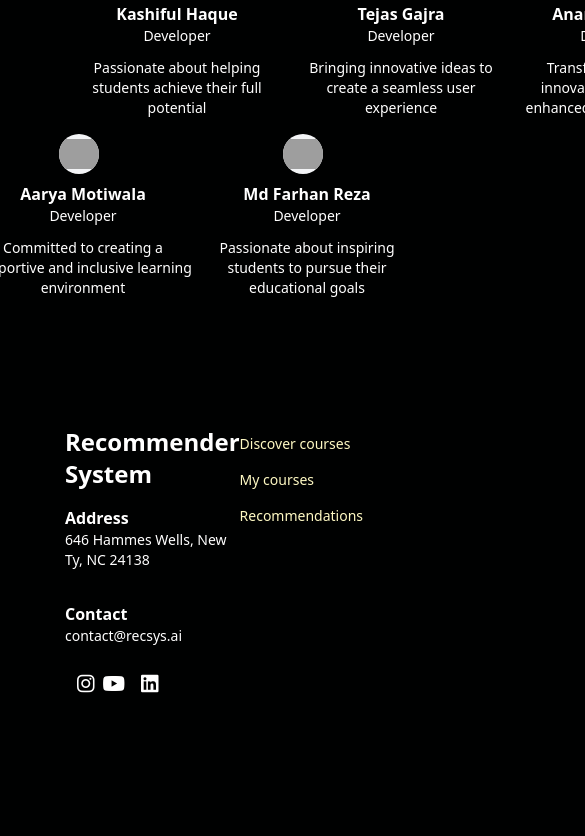
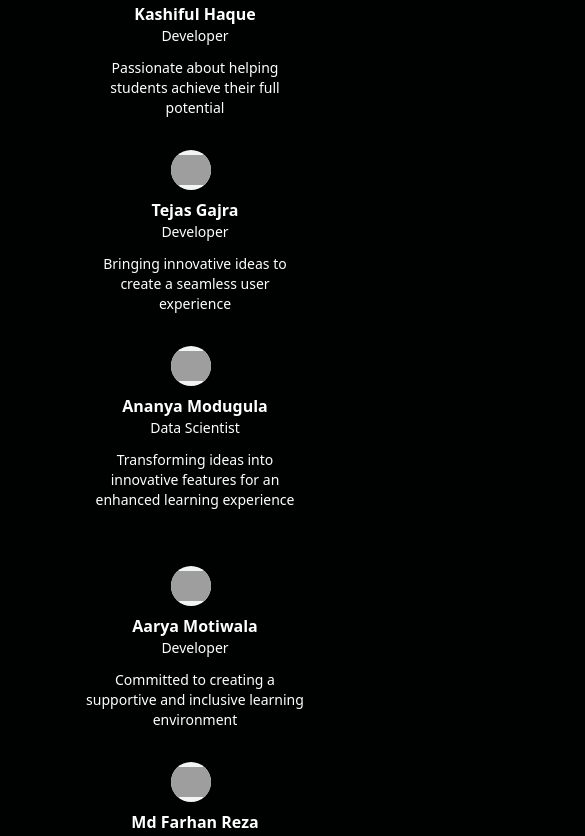
Before and after one commit to se-sept-14/satoru, a Vue app in the folder client/: page / in a window 390 px wide. Shown: the part 4860-5696 px from the top of the page, 585 px wide, since content can reach past the window. Before the commit the page ends 5654 px from the top, so only its background shows below. Built offline with nearby package versions, Linux system fonts and the light colour scheme; grey boxes are pictures that could not be loaded.

Commit message:
Made homepage responsive

```diff
--- a/client/src/pages/HomePage.vue
+++ b/client/src/pages/HomePage.vue
@@ -203,12 +203,12 @@
       </button>
     </div>
 
-    <div class="flex flex-col mt-32 mb-24">
+    <div class="flex flex-col mt-28 mb-24">
       <h1 class="text-center text-4xl font-bold">Meet Our Team 14</h1>
       <p class="text-center mt-2">Get to know the minds behind this platform</p>
 
-      <div class="flex flex-row mt-6">
-        <div class="basis-1/3 flex flex-col items-center">
+      <div class="flex flex-col lg:flex-row my-6">
+        <div class="basis-1/3 flex flex-col items-center my-4 lg:my-0">
           <div
             class="relative inline-flex items-center justify-center w-10 h-10 overflow-hidden bg-gray-100 rounded-full dark:bg-gray-600 mr-2"
           >
@@ -224,7 +224,7 @@
           </p>
         </div>
 
-        <div class="basis-1/3 flex flex-col items-center">
+        <div class="basis-1/3 flex flex-col items-center my-4 lg:my-0">
           <div
             class="relative inline-flex items-center justify-center w-10 h-10 overflow-hidden bg-gray-100 rounded-full dark:bg-gray-600 mr-2"
           >
@@ -240,7 +240,7 @@
           </p>
         </div>
 
-        <div class="basis-1/3 flex flex-col items-center">
+        <div class="basis-1/3 flex flex-col items-center my-4 lg:my-0">
           <div
             class="relative inline-flex items-center justify-center w-10 h-10 overflow-hidden bg-gray-100 rounded-full dark:bg-gray-600 mr-2"
           >
@@ -257,8 +257,9 @@
           </p>
         </div>
       </div>
-      <div class="flex flex-row justify-center mt-4">
-        <div class="basis-1/3 flex flex-col items-center">
+
+      <div class="flex flex-col lg:flex-row justify-center">
+        <div class="basis-1/3 flex flex-col items-center my-4 lg:my-0">
           <div
             class="relative inline-flex items-center justify-center w-10 h-10 overflow-hidden bg-gray-100 rounded-full dark:bg-gray-600 mr-2"
           >
@@ -275,7 +276,7 @@
           </p>
         </div>
 
-        <div class="basis-1/3 flex flex-col items-center">
+        <div class="basis-1/3 flex flex-col items-center my-4 lg:my-0">
           <div
             class="relative inline-flex items-center justify-center w-10 h-10 overflow-hidden bg-gray-100 rounded-full dark:bg-gray-600 mr-2"
           >
@@ -294,7 +295,7 @@
       </div>
     </div>
 
-    <div class="flex flex-row mt-32 mb-24">
+    <div class="flex flex-col lg:flex-row mt-32 mb-24">
       <div class="basis-8/12 flex flex-col">
         <h1 class="text-2xl font-semibold">Recommender System</h1>
         <p class="text-md font-semibold mt-4">Address</p>
```
